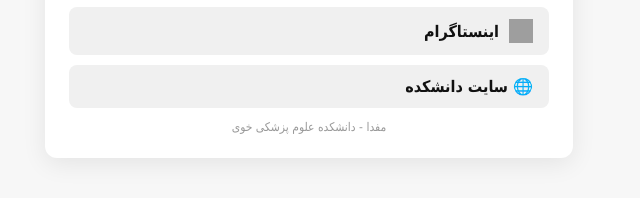
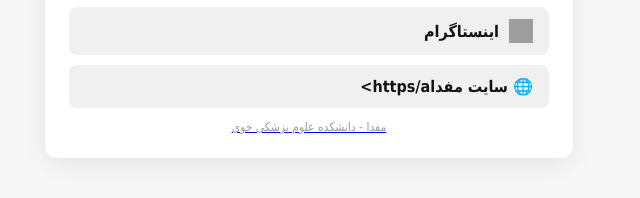
Before and after one commit to KhoyMefda/Khoymefda, a plain HTML site: page index.html in a window 1280 px wide. Shown: the part 476-674 px from the top of the page, 331-971 px from the left. Drawn offline with Linux system fonts and the light colour scheme; grey boxes are pictures that could not be loaded.

Commit message:
Update index.html

```diff
--- a/index.html
+++ b/index.html
@@ -78,7 +78,7 @@
       <a href="https://www.instagram.com/khoymefda" target="_blank">
         <img src="https://upload.wikimedia.org/wikipedia/commons/a/a5/Instagram_icon.png" alt="Instagram"> اینستاگرام
       </a>
-      <a href="https://khoyums.ac.ir/" target="_blank">🌐 سایت دانشکده</a>
+      <a href="https://www.mefda.ir/service/universities/khoy" target="_blank">🌐 سایت مفداhttps/a>
     </div>
     <div class="small">مفدا - دانشکده علوم پزشکی خوی</div>
   </div>
```
